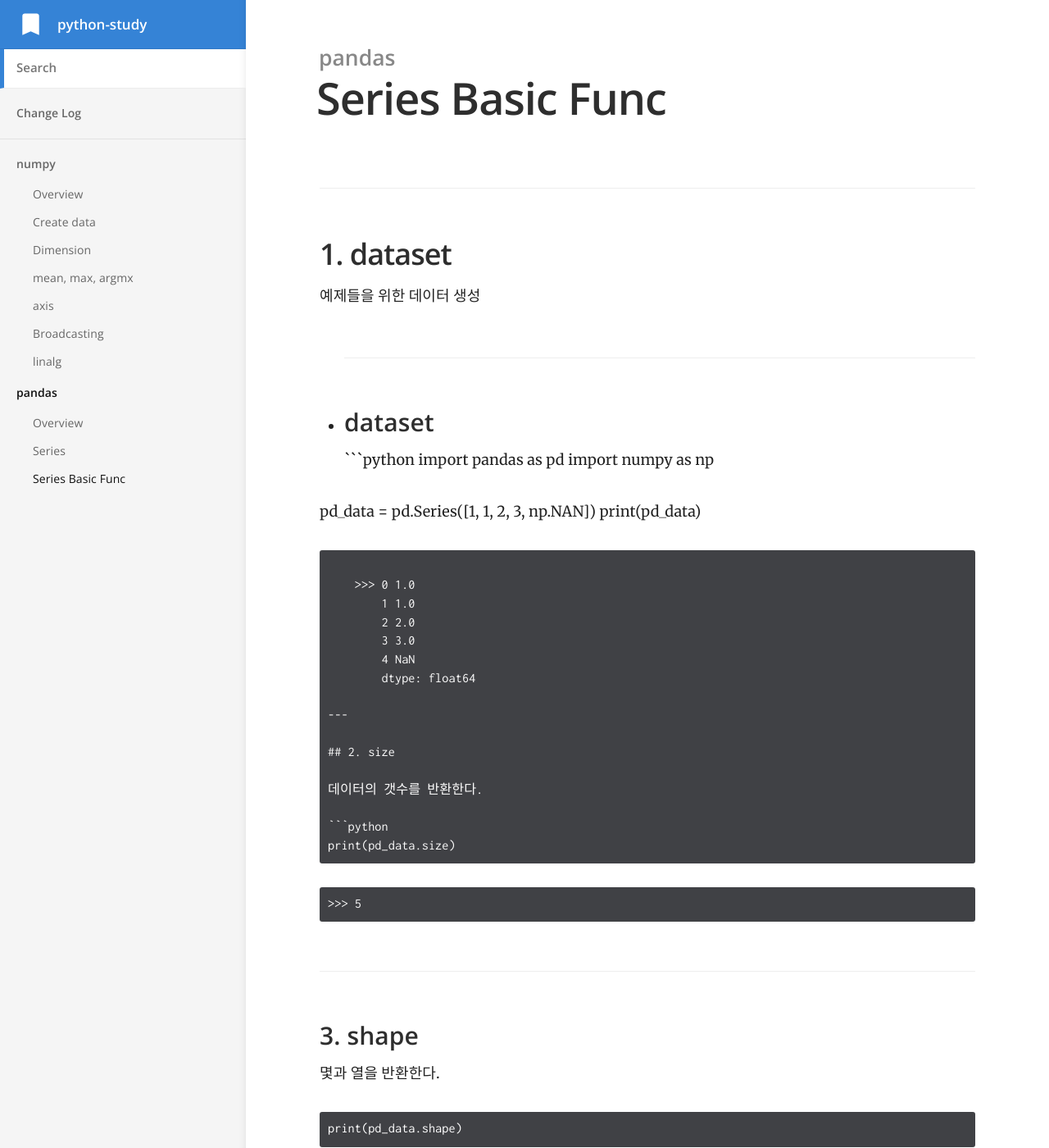
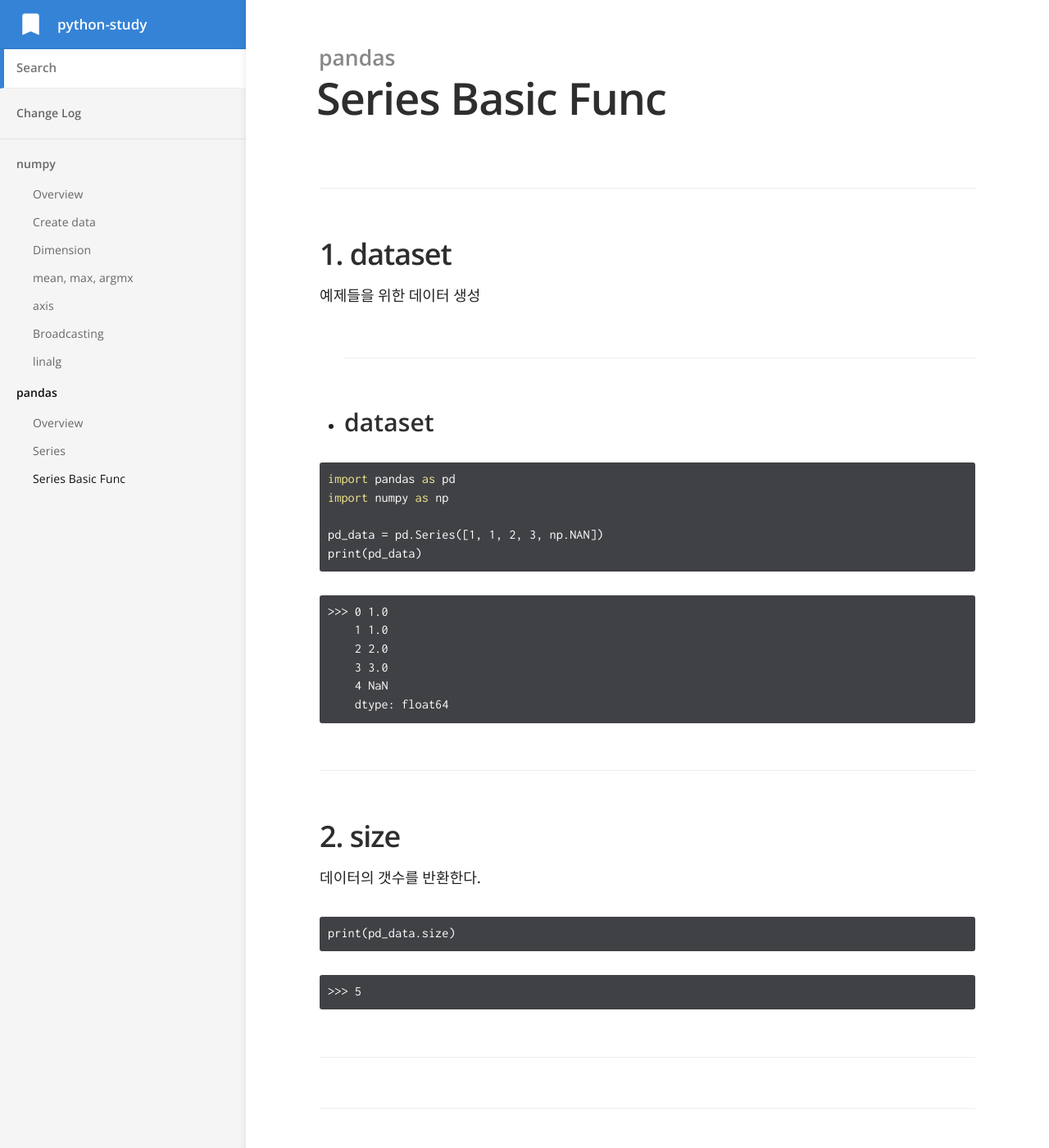
Before and after one commit to jongeunShin95/python-study, a Jekyll site: the page built from _docs/pandas/Series Basic Func.md, in a window 1280 px wide and 1400 px high. Shown: the whole window at 82% size. Built offline with Jekyll 4.4.1, drawn with Linux system fonts in a browser that asks for light colours; part of the change alters nothing that is shown; some of the changed text lies outside the part shown.

````diff
--- a/_docs/pandas/Series Basic Func.md
+++ b/_docs/pandas/Series Basic Func.md
@@ -10,6 +10,7 @@ order: 3
 예제들을 위한 데이터 생성
 
 * ### dataset
+
 ```python
 import pandas as pd
 import numpy as np
@@ -37,6 +38,8 @@ print(pd_data.size)
 
     >>> 5
 
+---
+
 ### 3. shape
 
 몇과 열을 반환한다.
@@ -47,6 +50,8 @@ print(pd_data.shape)
 
     >>> (5,)
 
+---
+
 ### 4. unique()
 
 중복되는 값은 빼고 반환다.
@@ -56,6 +61,8 @@ print(pd_data.unique())
 ```
 
     >>> array([1., 2., 3., nan])
+
+---
 
 ### 5. mean()
 
@@ -68,6 +75,8 @@ print(pd_data.mean())
     >>> 1.75
 
 
-### head, tail
+---
+
+### 6. head, tail
 
 각각 상위, 하위 5개의 데이터를 출력해준다. 나중에 많은 데이터들을 다룰 때 데이터들이 제대로 들어갔는지 확인하기 위해 사용된다. 인자값으로 갯수를 넘겨주면 해당 갯수만큼 출력된다.
````
